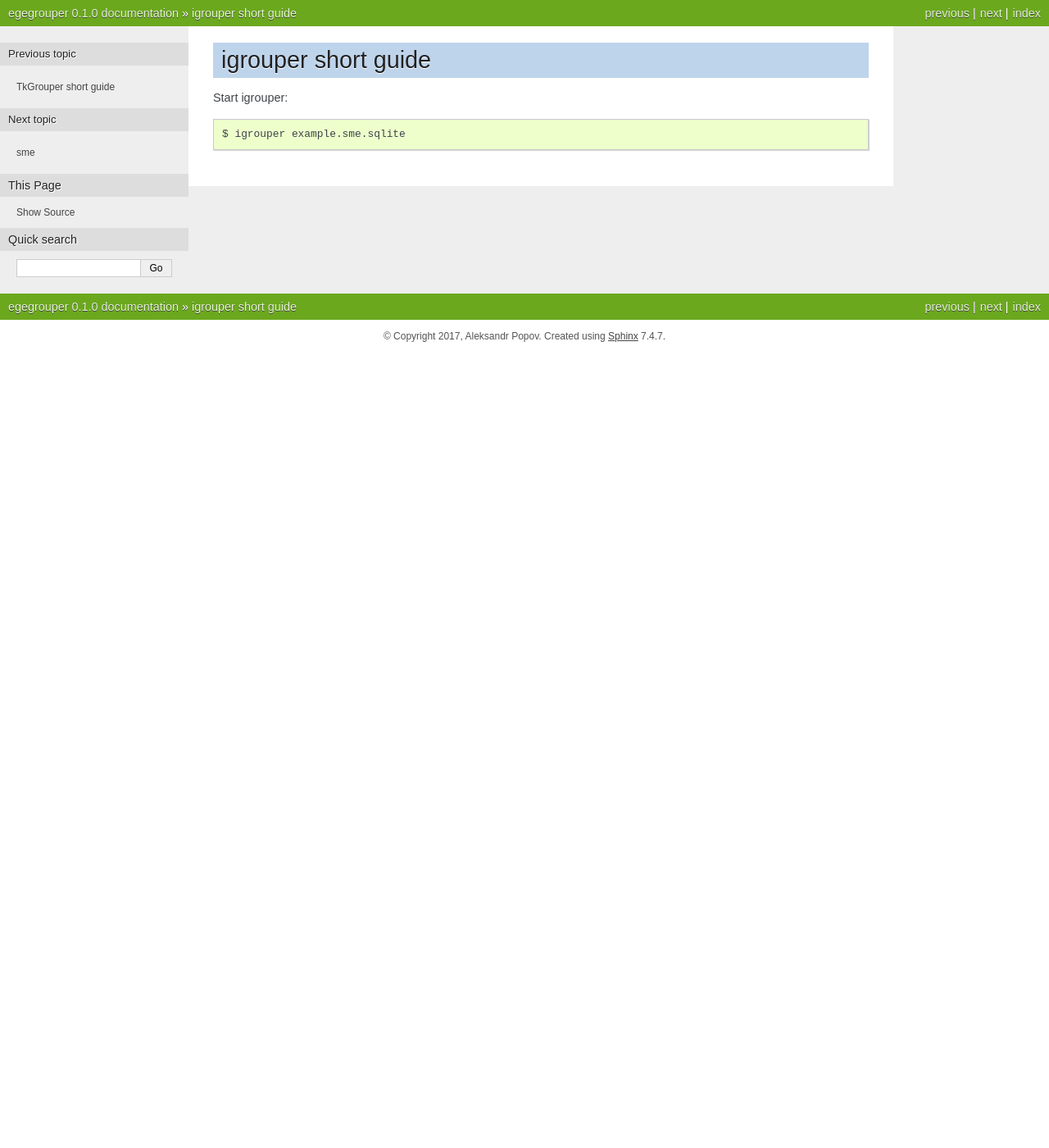
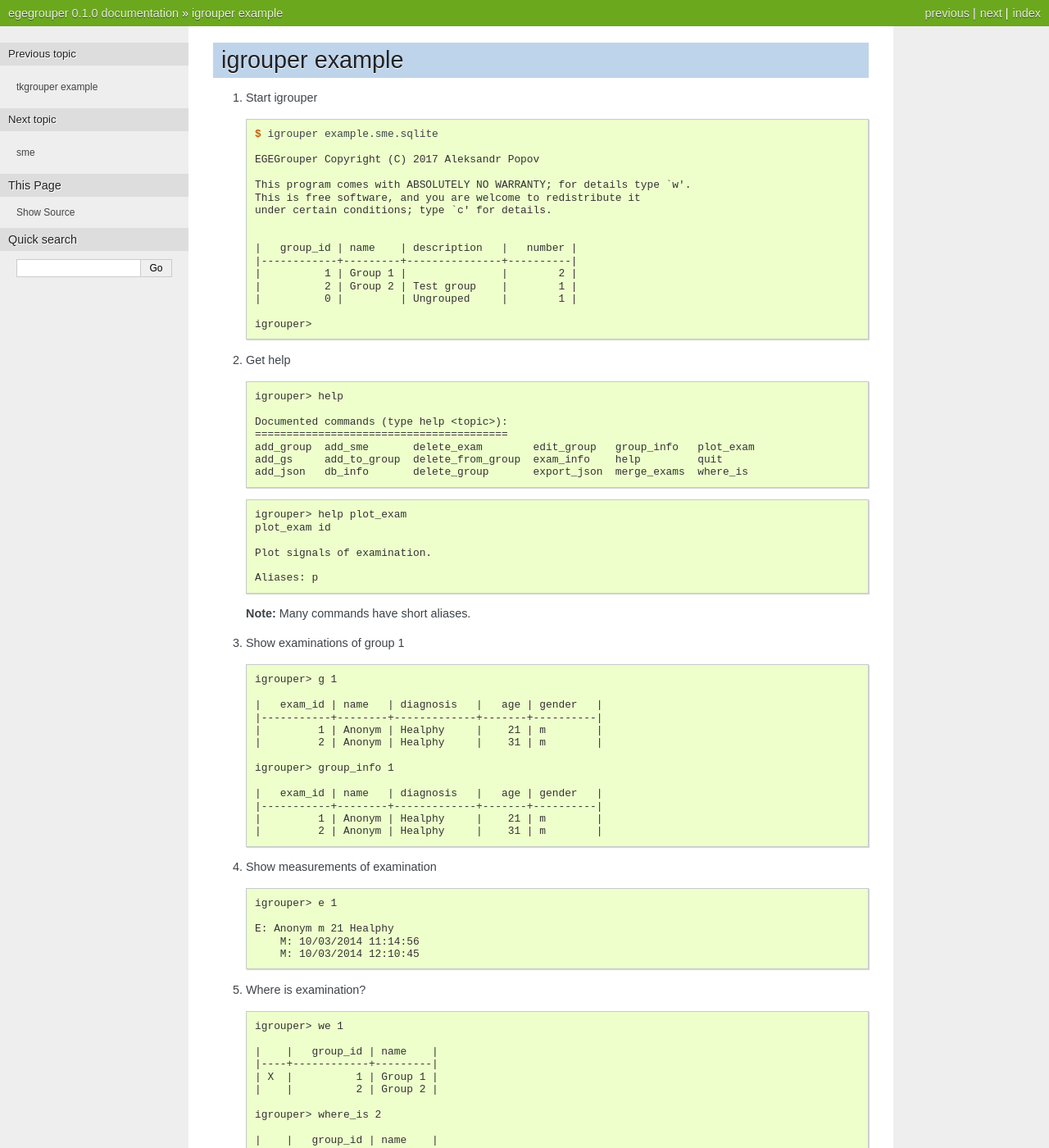
Before and after one commit to aleneus/egegrouper, a Sphinx documentation site: the page built from doc/source/igrouper_guide.rst, in a window 1280 px wide and 1400 px high. Shown: the whole window at 82% size. Built offline with Sphinx 7.4.7, drawn with Linux system fonts in a browser that asks for light colours; some of the changed text lies outside the part shown.

Commit message:
close #12

```diff
--- a/doc/source/igrouper_guide.rst
+++ b/doc/source/igrouper_guide.rst
@@ -1,6 +1,114 @@
-igrouper short guide
-====================
+igrouper example
+================
 
-Start igrouper::
+1. Start igrouper
 
-  $ igrouper example.sme.sqlite
+   .. code-block:: console
+
+      $ igrouper example.sme.sqlite
+
+      EGEGrouper Copyright (C) 2017 Aleksandr Popov
+
+      This program comes with ABSOLUTELY NO WARRANTY; for details type `w'.
+      This is free software, and you are welcome to redistribute it
+      under certain conditions; type `c' for details.
+
+
+      |   group_id | name    | description   |   number |
+      |------------+---------+---------------+----------|
+      |          1 | Group 1 |               |        2 |
+      |          2 | Group 2 | Test group    |        1 |
+      |          0 |         | Ungrouped     |        1 |
+
+      igrouper>
+
+2. Get help
+
+   .. code-block:: console
+
+      igrouper> help
+
+      Documented commands (type help <topic>):
+      ========================================
+      add_group  add_sme       delete_exam        edit_group   group_info   plot_exam
+      add_gs     add_to_group  delete_from_group  exam_info    help         quit
+      add_json   db_info       delete_group       export_json  merge_exams  where_is
+
+   .. code-block:: console
+
+      igrouper> help plot_exam
+      plot_exam id
+
+      Plot signals of examination.
+
+      Aliases: p
+
+   **Note:** Many commands have short aliases.
+
+3. Show examinations of group 1
+
+   .. code-block:: console
+
+      igrouper> g 1
+
+      |   exam_id | name   | diagnosis   |   age | gender   |
+      |-----------+--------+-------------+-------+----------|
+      |         1 | Anonym | Healphy     |    21 | m        |
+      |         2 | Anonym | Healphy     |    31 | m        |
+
+      igrouper> group_info 1
+
+      |   exam_id | name   | diagnosis   |   age | gender   |
+      |-----------+--------+-------------+-------+----------|
+      |         1 | Anonym | Healphy     |    21 | m        |
+      |         2 | Anonym | Healphy     |    31 | m        |
+
+4. Show measurements of examination
+
+   .. code-block:: console
+
+      igrouper> e 1
+
+      E: Anonym m 21 Healphy
+          M: 10/03/2014 11:14:56
+          M: 10/03/2014 12:10:45
+
+5. Where is examination?
+
+   .. code-block:: console
+
+      igrouper> we 1
+
+      |    |   group_id | name    |
+      |----+------------+---------|
+      | X  |          1 | Group 1 |
+      |    |          2 | Group 2 |
+
+      igrouper> where_is 2
+
+      |    |   group_id | name    |
+      |----+------------+---------|
+      | X  |          1 | Group 1 |
+      | X  |          2 | Group 2 |
+
+6. Edit group and show groups.
+
+   .. code-block:: console
+
+      igrouper> edit_group 2
+      name: Group 2
+      description: Test
+      igrouper> d
+
+      |   group_id | name    | description   |   number |
+      |------------+---------+---------------+----------|
+      |          1 | Group 1 |               |        2 |
+      |          2 | Group 2 | Test          |        1 |
+      |          0 |         | Ungrouped     |        1 |
+
+7. Quit.
+
+   .. code-block:: console
+
+      igrouper> quit
+      $
--- a/doc/source/index.rst
+++ b/doc/source/index.rst
@@ -17,8 +17,8 @@ For users
    :maxdepth: 1
 
    installation
-   GUI tkgrouper <tkgrouper_guide>
-   CLI igrouper <igrouper_guide>
+   tkgrouper_guide
+   igrouper_guide
 
 Modules
 -------
--- a/doc/source/tkgrouper_guide.rst
+++ b/doc/source/tkgrouper_guide.rst
@@ -1,5 +1,5 @@
-TkGrouper short guide
-=====================
+tkgrouper example
+=================
 
 Start tkgrouper on GNU/Linux::
 
```
Also changed, not shown: 1 other file.
